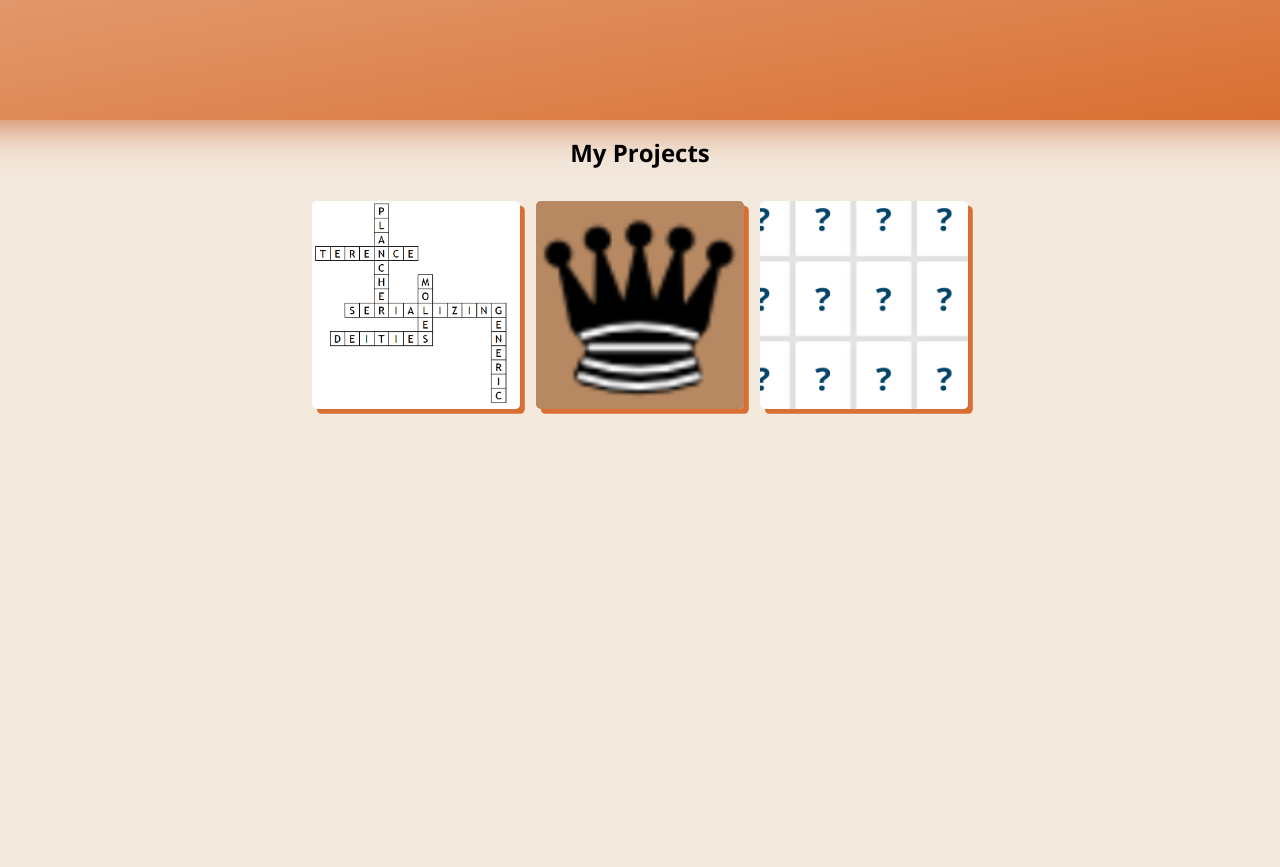
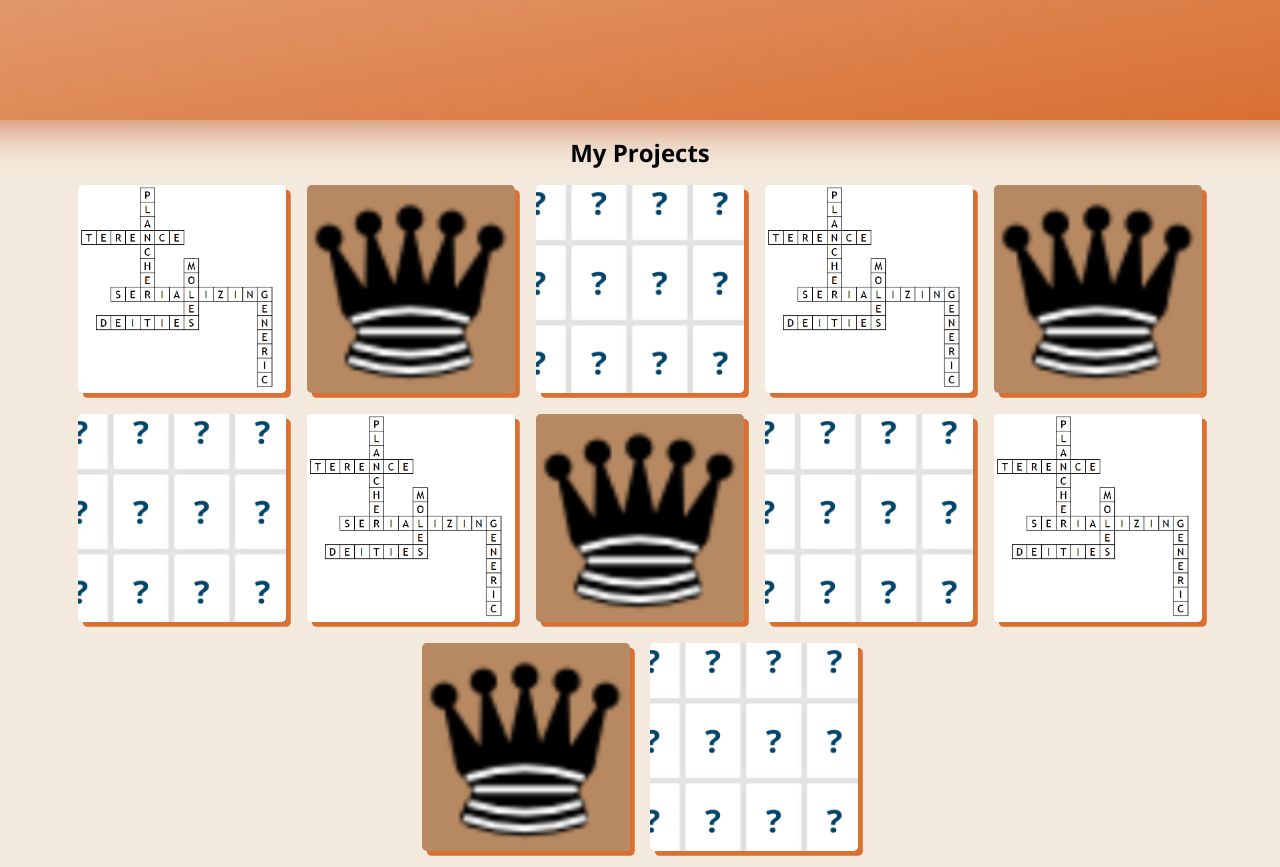
Before and after one commit to clikuki/clikuki.github.io, an Astro site: page / in a window 1280 px wide. Shown: the part 680-1547 px from the top of the page. Before the commit the page ends 1105 px from the top, so only its background shows below. Built offline with nearby package versions, Linux system fonts and the light colour scheme; Astro itself is replaced by a stand-in of ours.

Commit message:
fixed projectlist bottom margin + tweaks

```diff
--- a/src/components/hero.astro
+++ b/src/components/hero.astro
@@ -62,11 +62,11 @@ import ProjectHighlight from "./projectHighlight.astro"
 
 	.shortcuts {
 		grid-area: shortcuts;
+		margin-top: 3rem;
 	}
 	.shortcuts a {
 		display: inline-block;
 		text-decoration: none;
-		/* color: white; */
 		color: inherit;
 		border-radius: .2rem;
 		background-color: var(--c-light);
--- a/src/components/projectItem.astro
+++ b/src/components/projectItem.astro
@@ -29,6 +29,7 @@ const { title, projectSrc, thumbnailSrc } = Astro.props;
 		text-decoration: none;
 		box-shadow: .3rem .3rem var(--c-dark);
 		isolation: isolate;
+		transition: box-shadow 500ms;
 	}
 	img {
 		grid-area: sole;
@@ -43,6 +44,9 @@ const { title, projectSrc, thumbnailSrc } = Astro.props;
 		z-index: 2;
 		transition: opacity 500ms;
 	}
+	a:hover {
+		box-shadow: .3rem .3rem var(--c-darker);
+	}
 	a:hover img {
 		scale: 1.3;
 		filter: brightness(.2);
--- a/src/components/projectList.astro
+++ b/src/components/projectList.astro
@@ -8,29 +8,40 @@ import ProjectItem from "./projectItem.astro"
 		<ProjectItem title="Foo" thumbnailSrc="thumbnails/crossword.png" projectSrc="#" />
 		<ProjectItem title="Bar" thumbnailSrc="thumbnails/chess.png" projectSrc="#" />
 		<ProjectItem title="Baz" thumbnailSrc="thumbnails/concentration.png" projectSrc="#" />
+		<ProjectItem title="Foo" thumbnailSrc="thumbnails/crossword.png" projectSrc="#" />
+		<ProjectItem title="Bar" thumbnailSrc="thumbnails/chess.png" projectSrc="#" />
+		<ProjectItem title="Baz" thumbnailSrc="thumbnails/concentration.png" projectSrc="#" />
+		<ProjectItem title="Foo" thumbnailSrc="thumbnails/crossword.png" projectSrc="#" />
+		<ProjectItem title="Bar" thumbnailSrc="thumbnails/chess.png" projectSrc="#" />
+		<ProjectItem title="Baz" thumbnailSrc="thumbnails/concentration.png" projectSrc="#" />
+		<ProjectItem title="Foo" thumbnailSrc="thumbnails/crossword.png" projectSrc="#" />
+		<ProjectItem title="Bar" thumbnailSrc="thumbnails/chess.png" projectSrc="#" />
+		<ProjectItem title="Baz" thumbnailSrc="thumbnails/concentration.png" projectSrc="#" />
 	</ul>
 </section>
 
 <style>
 	section {
 		box-shadow: inset 0 5rem 3rem -5rem var(--c-darker);
+		padding: 1rem;
 	}
 
 	h2 {
 		text-align: center;
 		margin: 0;
-		padding: 1rem 0;
+		padding-bottom: 1rem;
 	}
 
 	ul {
 		--size: 13rem;
 		list-style: none;
-		display: grid;
-		grid-template-columns: repeat(auto-fit, var(--size));
-		gap: 1rem;
+		display: flex;
+		flex-wrap: wrap;
+		gap: 1.3rem;
 		align-items: center;
 		justify-content: center;
 		width: 100%;
 		padding: 0;
+		margin: 0;
 	}
 </style>
```
